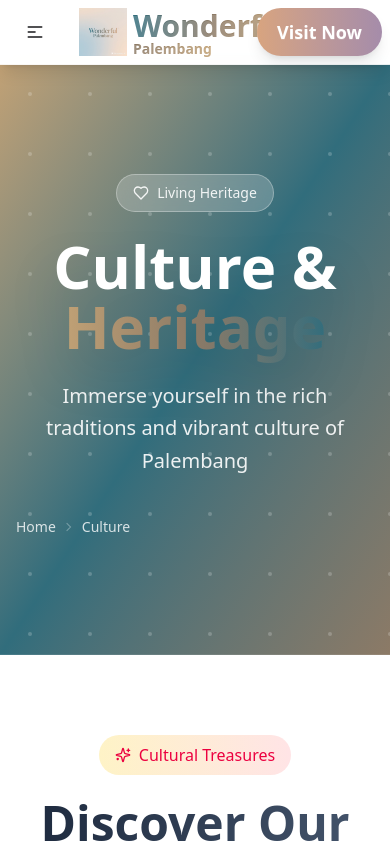
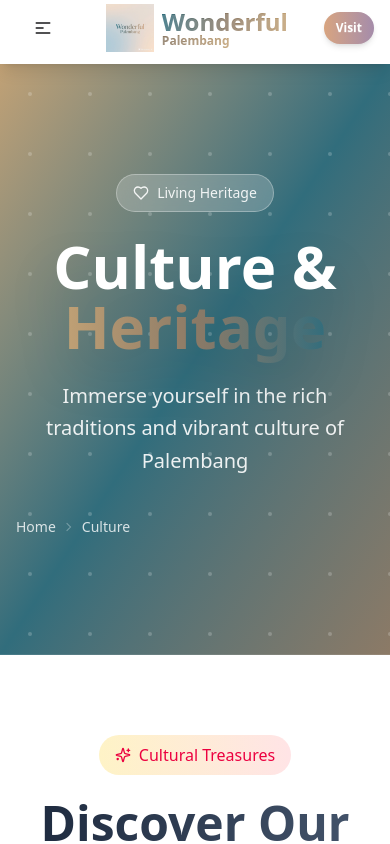
Before and after one commit to Fakhriirawann/wonderful-palembang-1, a React (Vite) app: page /culture in a window 390 px wide. Shown: the top 844 px of the page. Built offline with nearby package versions, Linux system fonts and the light colour scheme.

Commit message:
nav-mobile

```diff
--- a/src/Pages/NavBar.jsx
+++ b/src/Pages/NavBar.jsx
@@ -5,116 +5,67 @@ import { Link } from "react-router-dom";
 function NavBar() {
   return (
     <>
-      <div className="navbar bg-white/80 backdrop-blur-md shadow-lg border-b border-white/20 fixed top-0 z-50">
-        <div className="navbar-start">
-          <div className="dropdown">
-            <div tabIndex={0} role="button" className="btn btn-ghost lg:hidden">
-              <svg
-                className="w-5 h-5"
-                fill="none"
-                stroke="currentColor"
-                viewBox="0 0 24 24"
-              >
-                <path
-                  strokeLinecap="round"
-                  strokeLinejoin="round"
-                  strokeWidth="2"
-                  d="M4 6h16M4 12h8m-8 6h16"
-                ></path>
+    <div className="navbar bg-white/80 backdrop-blur-md shadow-lg border-b border-white/20 fixed top-0 z-50 flex flex-col lg:flex-row items-start lg:items-center px-4 py-2 gap-2 lg:gap-0">
+  {/* Navbar Top Row (Logo + Hamburger) */}
+  <div className="w-full flex justify-between items-center lg:justify-start">
+    {/* Mobile Menu Button */}
+    <div className="dropdown lg:hidden">
+      <label tabIndex={0} className="btn btn-ghost focus:outline-none">
+        <svg className="w-5 h-5" fill="none" stroke="currentColor" viewBox="0 0 24 24">
+          <path strokeLinecap="round" strokeLinejoin="round" strokeWidth="2" d="M4 6h16M4 12h8m-8 6h16" />
         </svg>
-            </div>
+      </label>
       <ul
         tabIndex={0}
         className="menu menu-sm dropdown-content mt-3 z-[1] p-2 shadow-xl bg-white/90 backdrop-blur-md rounded-2xl w-52 border border-white/20"
       >
-              <li>
-                <Link to="/" className="rounded-xl">
-                  Home
-                </Link>
-              </li>
-              <li>
-                <Link to="/history" className="rounded-xl">
-                  History
-                </Link>
-              </li>
-              <li>
-                <Link to="/attractions" className="rounded-xl">
-                  Attractions
-                </Link>
-              </li>
-              <li>
-                <Link to="/culture" className="rounded-xl">
-                  Culture
-                </Link>
-              </li>
-              <li>
-                <Link to="/contact" className="rounded-xl">
-                  Contact
-                </Link>
-              </li>
+        <li><Link to="/">Home</Link></li>
+        <li><Link to="/history">History</Link></li>
+        <li><Link to="/attractions">Attractions</Link></li>
+        <li><Link to="/culture">Culture</Link></li>
+        <li><Link to="/contact">Contact</Link></li>
       </ul>
     </div>
-          <Link to="/" className="btn btn-ghost">
+
+    {/* Logo */}
+    <Link to="/" className="btn btn-ghost flex items-center gap-2">
       <img
-              src="\logo.jpeg"
+        src="/logo.jpeg"
         alt="Wonderful Palembang"
         className="h-auto w-auto max-h-12 md:max-h-18"
       />
       <div className="flex flex-col items-start">
-              <span className="font-bold text-3xl bg-gradient-to-r from-[#316D7C] via-[#8C7A66] to-[#C1A175] bg-clip-text text-transparent leading-tight">
+        <span className="font-bold text-2xl bg-gradient-to-r from-[#316D7C] via-[#8C7A66] to-[#C1A175] bg-clip-text text-transparent leading-tight">
           Wonderful
         </span>
-              <span className="text-sm font-semibold bg-gradient-to-r from-[#8C7A66] to-[#C1A175] bg-clip-text text-transparent leading-tight -mt-1">
+        <span className="text-xs font-semibold bg-gradient-to-r from-[#8C7A66] to-[#C1A175] bg-clip-text text-transparent -mt-1">
           Palembang
         </span>
       </div>
     </Link>
-        </div>
-        <div className="navbar-center hidden lg:flex">
-          <ul className="menu menu-horizontal px-1 space-x-2">
-            <li>
-              <Link
-                to="/"
-                className="btn btn-ghost rounded-full hover:bg-primary/10"
-              >
-                Home
-              </Link>
-            </li>
-            <li>
-              <Link
-                to="/history"
-                className="btn btn-ghost rounded-full hover:bg-primary/10"
-              >
-                History
-              </Link>
-            </li>
-            <li>
-              <Link
-                to="/attractions"
-                className="btn btn-ghost rounded-full hover:bg-primary/10"
-              >
-                Attractions
-              </Link>
-            </li>
-            <li>
-              <Link
-                to="/culture"
-                className="btn btn-ghost rounded-full hover:bg-primary/10"
-              >
-                Culture
-              </Link>
-            </li>
-            <li>
+
+    {/* CTA on Mobile */}
     <Link
       to="/contact"
-                className="btn btn-ghost rounded-full hover:bg-primary/10"
+      className="lg:hidden btn btn-sm rounded-full bg-gradient-to-r from-[#D8A47F] to-[#A58CAA] text-white border-0 shadow-md hover:shadow-lg"
     >
-                Contact
+      Visit
     </Link>
-            </li>
+  </div>
+
+  {/* Center Menu (desktop only) */}
+  <div className="hidden lg:flex navbar-center w-full justify-center">
+    <ul className="menu menu-horizontal px-1 space-x-2">
+      <li><Link to="/" className="btn btn-ghost rounded-full hover:bg-primary/10">Home</Link></li>
+      <li><Link to="/history" className="btn btn-ghost rounded-full hover:bg-primary/10">History</Link></li>
+      <li><Link to="/attractions" className="btn btn-ghost rounded-full hover:bg-primary/10">Attractions</Link></li>
+      <li><Link to="/culture" className="btn btn-ghost rounded-full hover:bg-primary/10">Culture</Link></li>
+      <li><Link to="/contact" className="btn btn-ghost rounded-full hover:bg-primary/10">Contact</Link></li>
     </ul>
   </div>
-        <div className="navbar-end">
+
+  {/* CTA on Desktop */}
+  <div className="hidden lg:flex navbar-end">
     <Link
       to="/contact"
       className="btn btn-lg rounded-full bg-gradient-to-r from-[#D8A47F] to-[#A58CAA] text-white border-0 shadow-lg hover:shadow-xl hover:scale-105 transition-all duration-300"
@@ -123,6 +74,7 @@ function NavBar() {
     </Link>
   </div>
 </div>
+
     </>
   );
 }
```
Lines whose indentation alone changed are shown as unchanged.
